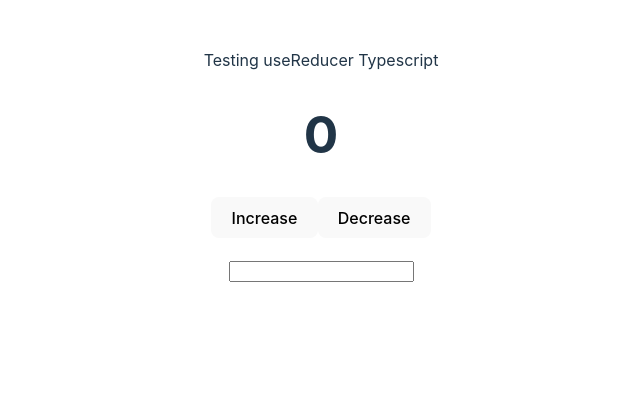
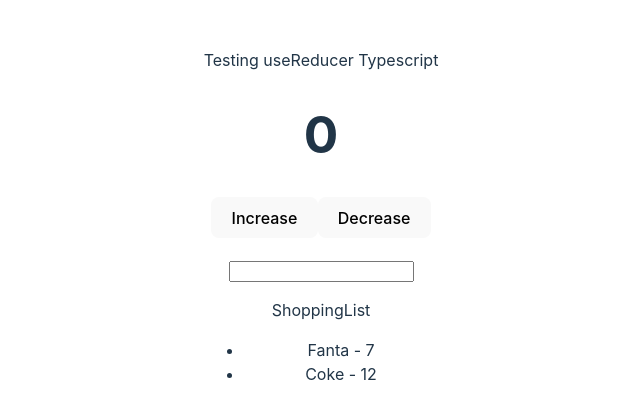
Before and after one commit to oluwatoyinn/ts-review, a React (Vite) app in the folder vite-project/: page / in a window 1280 px wide. Shown: the top 418 px of the page, without its empty margins (319-959 px from the left). Built offline with nearby package versions, Linux system fonts and the light colour scheme.

Commit message:
checking typescript with vite

```diff
--- a/vite-project/package.json
+++ b/vite-project/package.json
@@ -9,6 +9,7 @@
     "preview": "vite preview"
   },
   "dependencies": {
+    "axios": "^1.4.0",
     "react": "^18.2.0",
     "react-dom": "^18.2.0"
   },
--- a/vite-project/src/App.tsx
+++ b/vite-project/src/App.tsx
@@ -1,14 +1,20 @@
+import { useState } from "react";
 import "./App.css";
 import Counter from "./components/Counter";
+import ShoppingList from "./components/shopping/ShoppingList";
+import { SomeData } from "./utils/SomeData";
+import ProductProps from './models/shoppingItems';
+
 // import { counterProvider } from "./context/CounterContext";
 // import { initialState } from "./context/CounterContext";
 
 function App() {
-
+  const [items, setItems] = useState<ProductProps[]>(SomeData);
   return (
     <div className="">
       <p>Testing useReducer Typescript</p>
       <Counter />
+      <ShoppingList items={items} />
     </div>
   );
 }
--- /dev/null
+++ b/vite-project/src/components/shopping/ShoppingList.tsx
@@ -0,0 +1,23 @@
+import React from "react";
+import ProductProps from "../../models/shoppingItems";
+
+interface ProductPropsItem {
+  items: ProductProps[];
+}
+
+const ShoppingList = ({ items }: ProductPropsItem) => {
+  return (
+    <>
+      <div>ShoppingList</div>
+      <ul>
+        {items?.map((item) => (
+          <li key={item.id}>
+            {item.product} - {item.quantity}
+          </li>
+        ))}
+      </ul>
+    </>
+  );
+};
+
+export default ShoppingList;
--- /dev/null
+++ b/vite-project/src/models/shoppingItems.ts
@@ -0,0 +1,5 @@
+export default interface ProductProps {
+  id: number;
+  product: string;
+  quantity: number;
+}
--- /dev/null
+++ b/vite-project/src/utils/SomeData.ts
@@ -0,0 +1,12 @@
+export const SomeData = [
+  {
+    id: 1,
+    product: "Fanta",
+    quantity: 7,
+  },
+  {
+    id: 2,
+    product: "Coke",
+    quantity: 12,
+  },
+];
```
Also changed, not shown: vite-project/src/components/TypeDeclaration.tsx (added, +14 -0 lines), 1 other file (tests, documents, lock files or other folders).
